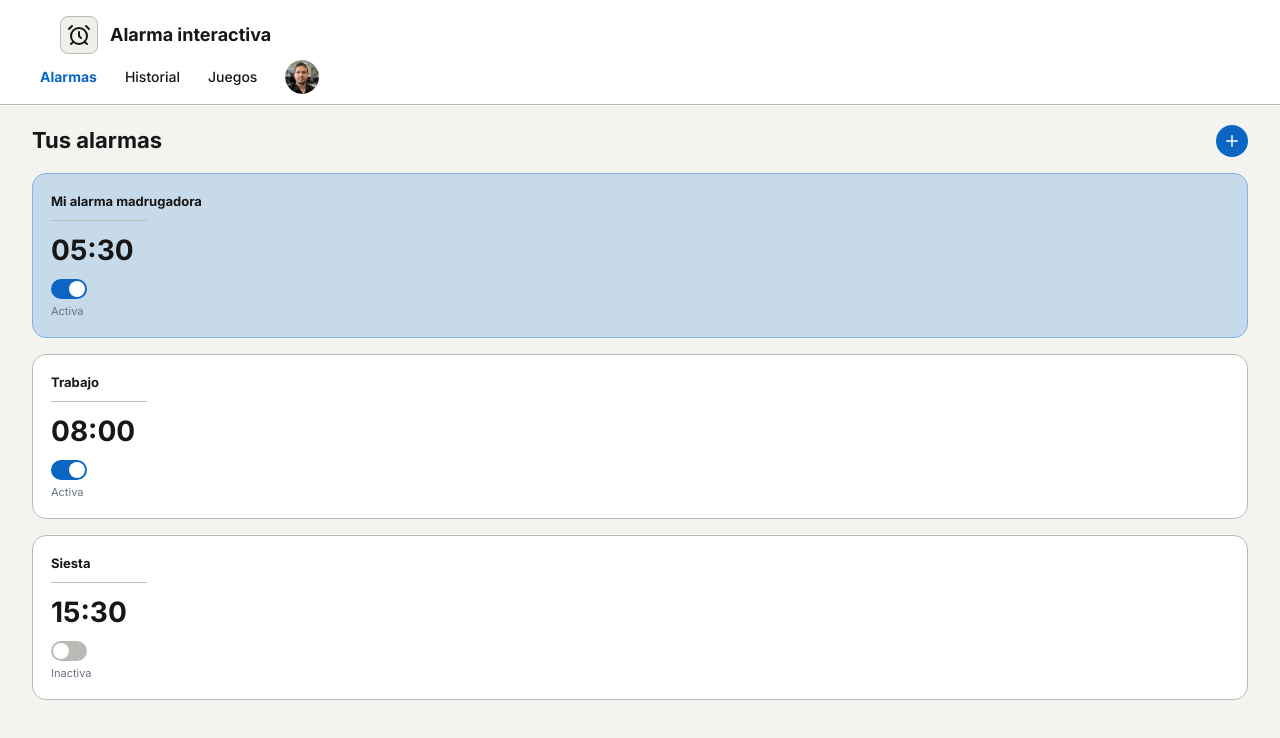
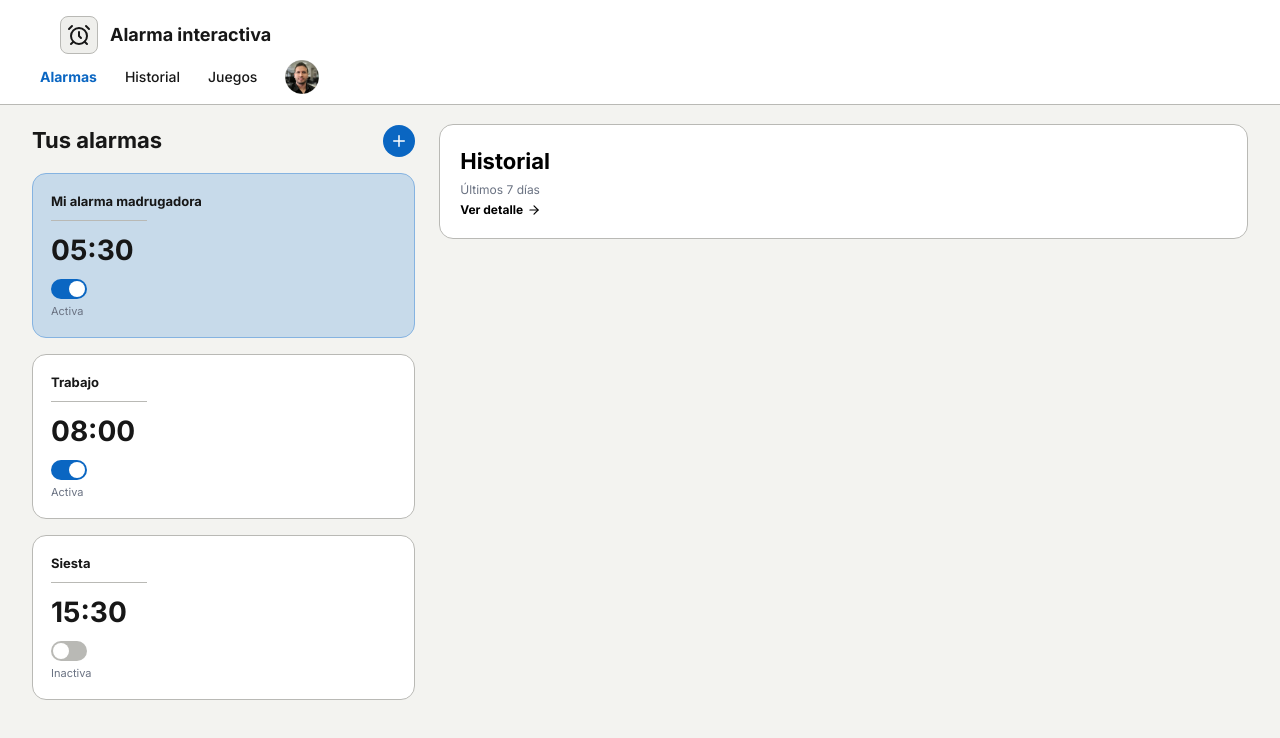
Before and after one commit to CastaDJ/web-alarma, a Next.js app: page / in a window 1280 px wide. Shown: the top 738 px of the page. Built offline with nearby package versions, Linux system fonts and the light colour scheme.

Commit message:
feat: add history card with link to history detail

```diff
--- a/src/app/(main)/page.tsx
+++ b/src/app/(main)/page.tsx
@@ -1,9 +1,24 @@
+import { ArrowRight } from "lucide-react";
+import Link from "next/link";
 import { AlarmList } from "./_components/alarm-list";
 
 export default function MainPage() {
   return (
     <main className="bg-[#f3f3f0] flex-1 w-full py-4.75 px-8 flex gap-6 flex-wrap items-start">
       <AlarmList />
+
+      <article className="bg-white border border-solid border-hard-gray p-5 text-gray-500 rounded-[14px] flex-[1_1_60%] min-w-100 gap-4 flex flex-col">
+        <header className="flex flex-col gap-1">
+          <h2 className="text-[22px] font-bold text-black">Historial</h2>
+          <span className="text-xs">Últimos 7 días</span>
+          <Link
+            href="/history"
+            className="flex items-center gap-1 w-fit text-xs font-bold text-black hover:text-primary"
+          >
+            Ver detalle <ArrowRight size={14} />
+          </Link>
+        </header>
+      </article>
     </main>
   );
 }
```
